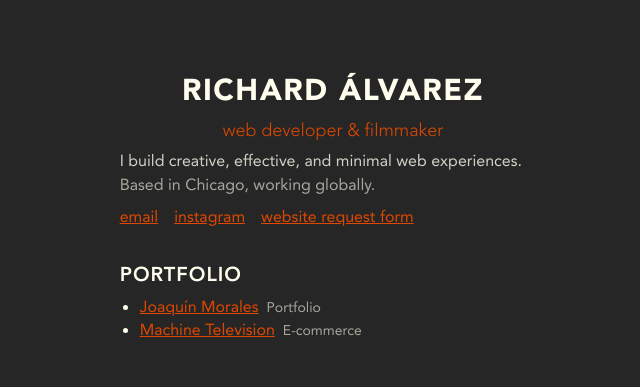
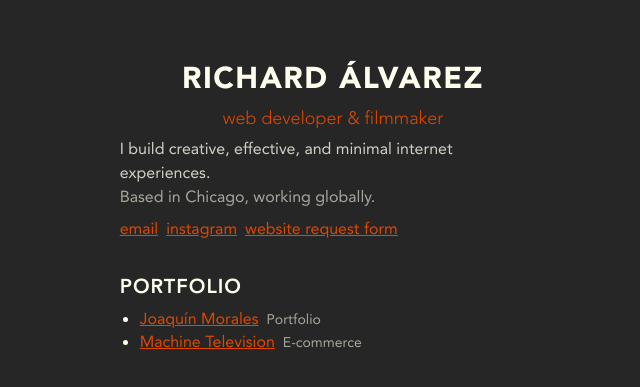
Before and after one commit to raulduk3/raulduke, a Next.js app: page / in a window 1280 px wide. Shown: the part 193-580 px from the top of the page, without its empty margins (307-947 px from the left). Built offline with nearby package versions, Linux system fonts and the light colour scheme.

Commit message:
added link to form

```diff
--- a/src/app/page.tsx
+++ b/src/app/page.tsx
@@ -10,10 +10,10 @@ export default function HomePage() {
 
         <p className="text-orange text-center text-lg font-light mb-1 text-left">web developer & filmmaker</p>
         <p className="max-w-md text-base text-white/80 mb-2 text-left">
-          I build creative, effective, and minimal web experiences.<br />
+          I build creative, effective, and minimal internet experiences.<br />
           <span className="text-white/60">Based in Chicago, working globally.</span>
         </p>
-        <div className="flex gap-4 mt-2 mb-2 text-left">
+        <div className="flex md:flex-row flex-col md:gap-2 mt-2 mb-2 text-left">
           <a
             href="mailto:rawalvarez731@gmail.com"
             className="underline text-orange hover:text-white"
```
